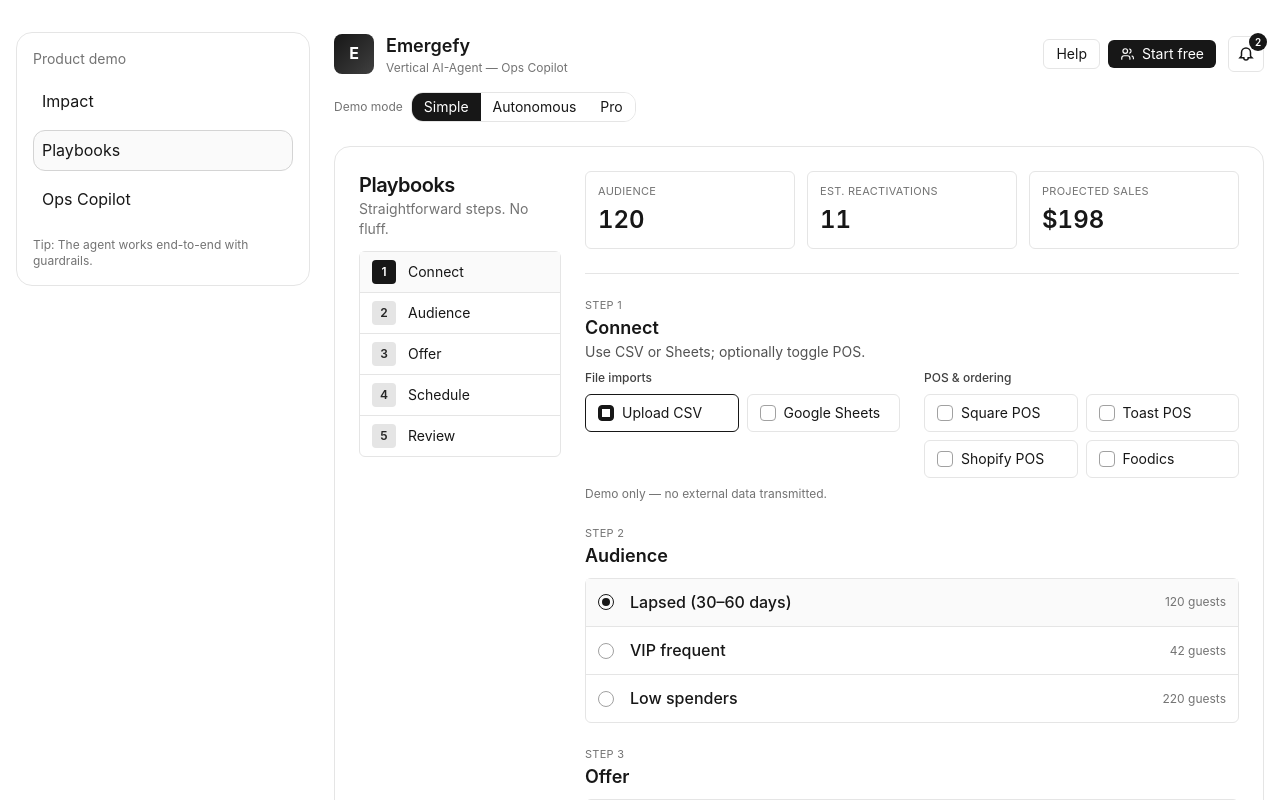
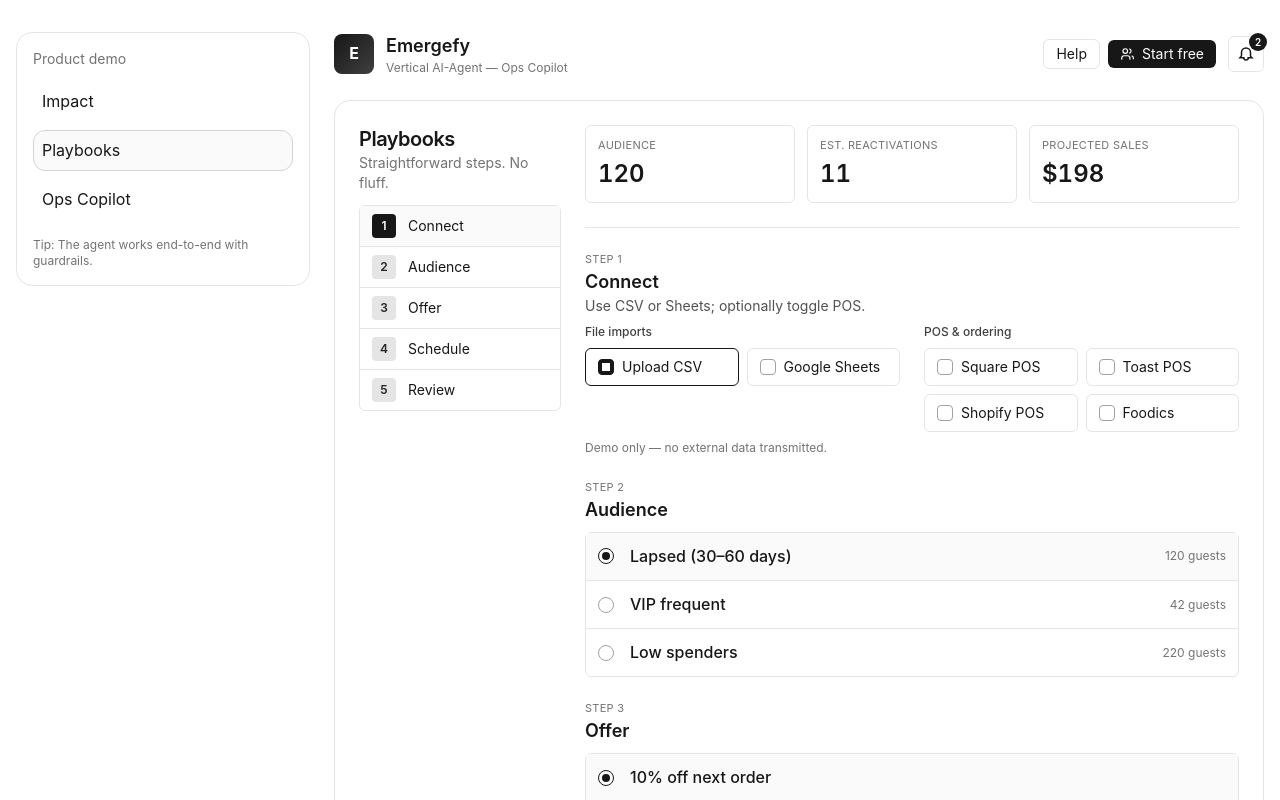
Before and after one commit to ameen-yasin/emergefy-core-demo, a React (Vite) app: page / in a window 1280 px wide. Shown: the top 800 px of the page. Built offline with nearby package versions, Linux system fonts and the light colour scheme.

Commit message:
update some ui elements

```diff
--- a/src/demo2.tsx
+++ b/src/demo2.tsx
@@ -127,9 +127,11 @@ const OPS_HISTORY_KEY = "emergefy_ops_history_v1";
 const AVG_BASKET = 18;
 const DEFAULT_KPI: Kpi = { mrr: 4200, activePilots: 3, projectedLift: 12, last24: [5, 12, 8, 10, 6, 9, 7] };
 
-/* ------------------------------------------------
+/*
+------------------------------------------------
    Utilities
--------------------------------------------------*/
+-------------------------------------------------
+*/
 
 function track(event: string, payload: Payload = {}): void {
   try {
@@ -280,7 +282,7 @@ function WizardModal({
 
 export default function InteractiveDemoPage() {
   const [screen, setScreen] = useState<"agent" | "flow" | "dashboard">("flow");
-  const [mode, setMode] = useState<"simple"  | "autonomous" | "pro">("simple");
+  const [mode, setMode] = useState<"simple"  | "autonomous" | "pro">("autonomous");
 
   useEffect(() => { track("page_view", { page: "vertical_ai_agent_ops_copilot" }); runTestsOnce(); }, []);
   return (
@@ -291,7 +293,7 @@ export default function InteractiveDemoPage() {
         </aside>
         <div className="col-span-12 md:col-span-9">
           <Header />
-          <ModeToggle mode={mode} onChange={setMode} />
+          {screen === "agent" && <ModeToggle mode={mode} onChange={setMode} />}
           <main className="mt-6 space-y-8">
             {screen === "dashboard" && <LiveDashboard />}
             {screen === "flow" && <FlowDemo key="flow" />}
@@ -1063,11 +1065,11 @@ function HeartBadge() {
   );
 }
 
-function Pill({ children }: { children: React.ReactNode }) {
-  return (
-    <span className="px-2 py-1 rounded-full bg-neutral-100 border border-neutral-200 text-xs">{children}</span>
-  );
-}
+// function Pill({ children }: { children: React.ReactNode }) {
+//   return (
+//     <span className="px-2 py-1 rounded-full bg-neutral-100 border border-neutral-200 text-xs">{children}</span>
+//   );
+// }
 
 function AutonomousOpsAgent() {
   // Business primitives (reuse your demo segments/offers)
@@ -1323,12 +1325,12 @@ function addToolCall(name: string, input: Record<string, unknown>, _preview?: {
         <div className="flex items-center gap-2">
           <HeartBadge />
           <h3 className="text-lg font-semibold">Ops Copilot (Autonomous Specialist)</h3>
-          <span className="text-xs text-neutral-500 flex items-center gap-1"><IconActivity /> ReAct loop</span>
+          {/* <span className="text-xs text-neutral-500 flex items-center gap-1"><IconActivity /> ReAct loop</span> */}
         </div>
         <div className="flex items-center gap-2">
-          <Pill>Guardrails: ≤6% margin</Pill>
+          {/* <Pill>Guardrails: ≤6% margin</Pill>
           <Pill>Brand-safe copy</Pill>
-          <Pill>Spend cap</Pill>
+          <Pill>Spend cap</Pill> */}
           <button
             onClick={() => (running ? void 0 : runMission())}
             disabled={running}
```
